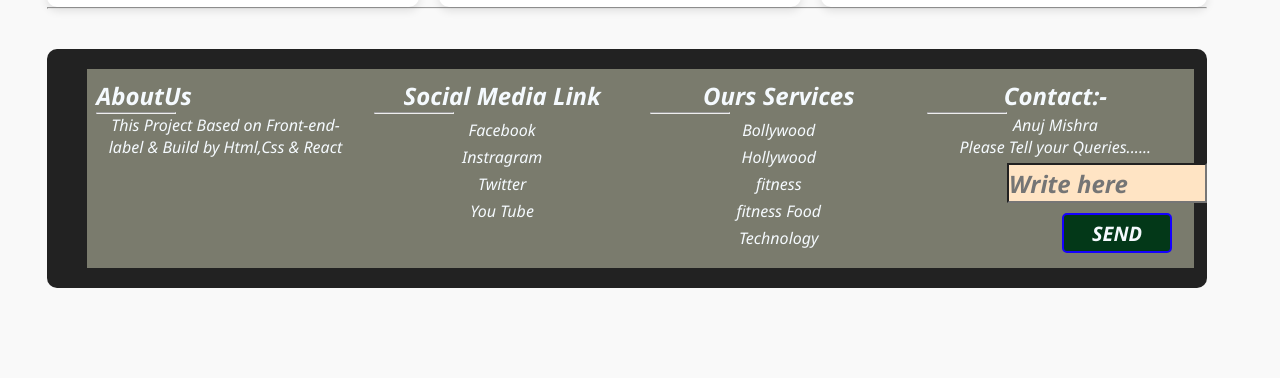
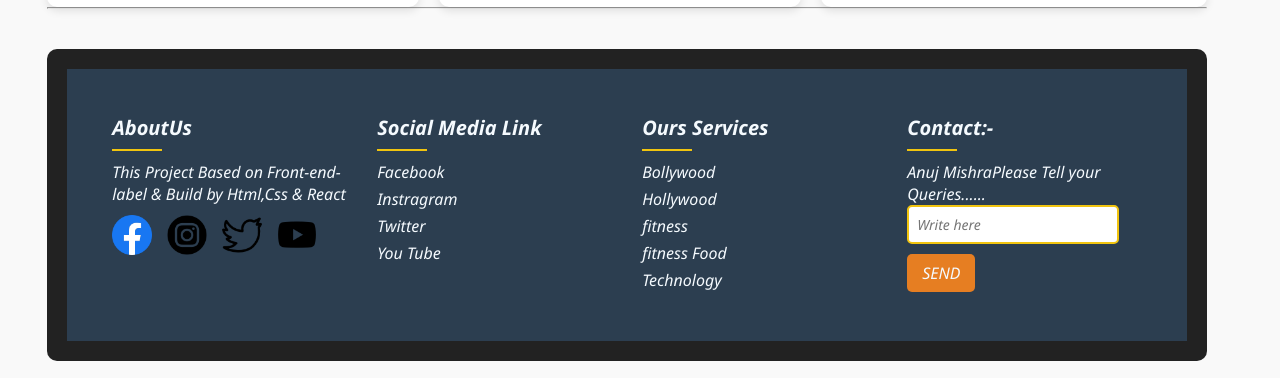
Before and after one commit to Anujmishra14/React_vlog_Project, a React (Create React App) app: page / in a window 1280 px wide. Shown: the part 4942-5320 px from the top of the page. Before the commit the page ends 5250 px from the top, so only its background shows below. Built offline with nearby package versions, Linux system fonts and the light colour scheme.

Commit message:
Update Footer.css

```diff
--- a/src/Components/Footer.css
+++ b/src/Components/Footer.css
@@ -1,141 +1,115 @@
-.footer-parent * {
-    /* background-color: black; */
+/* General Styling */
+.footerContainner {
+    display: flex;
+    flex-wrap: wrap;
+    justify-content: space-between;
+    background-color: #2c3e50;
     color: white;
-    box-sizing: border-box;
+    padding: 30px;
+    text-align: left;
 }
 
-.footerContainner {
-    display: flex;
-    width: 98.8%;
-    position: relative;
-    z-index: 7;
-    margin-left: 20px;
-    background-color: white;
-    color: white;
+.footerContainner > div {
+    flex: 1;
+    min-width: 250px;
+    padding: 15px;
 }
 
-.footerContainner>div {
-    display: flex;
-    flex-direction: column;
-    background-color: rgb(122, 123, 109);
-    /* background-color: aliceblue; */
-    color: rgb(247, 244, 244);
-    width: 25%;
-    padding: 10px;
+/* Headings */
+.about, .about1 {
+    font-size: 20px;
+    font-weight: bold;
+    margin-bottom: 8px;
+    color: #f1c40f;
 }
 
-.about {
-    align-self: flex-start;
-    margin-left: -1px;
+.footerHr, .footerHr1 {
+    width: 50px;
+    height: 2px;
+    background-color: #f1c40f;
+    border: none;
+    margin-bottom: 10px;
 }
 
-.footerHr {
-    width: 80px;
-    height: 2px;
-    /* margin-top: -50px; */
-    /* margin-bottom: -50px; */
-    margin-left: -1px;
-    align-self: flex-start;
-    background-color: rgb(192, 234, 7);
-    color: blue;
-
+/* Social Media Icons */
+.displayFt {
+    display: flex;
+    gap: 15px;
+    margin-top: 10px;
 }
 
-.links1 {
-    display: inline;
-    margin-top: 5px;
+.footerLogo {
+    width: 40px;
+    height: 40px;
+    cursor: pointer;
+    transition: transform 0.3s ease-in-out;
 }
 
-.footerHr1 {
-    width: 80px;
-    height: 2px;
+.footerLogo:hover {
+    transform: scale(1.1);
 }
 
-.displayFt {
-    /* background-color: rgb(18, 17, 17); */
-    box-sizing: border-box;
-    padding: 3px;
-
-    margin-top: 5px;
-    display: none;
-    justify-content: space-around;
+/* Links */
+.links1 {
+    display: block;
+    color: white;
+    text-decoration: none;
+    margin: 5px 0;
+    cursor: pointer;
+    font-size: 16px;
+    transition: color 0.3s ease-in-out;
 }
 
-.displayFt>img {
-    /* background-color: black; */
-    display: none;
-
+.links1:hover {
+    color: #f1c40f;
 }
 
-/* footerLogo {
-    /* background-color: aliceblue; */
-
-
+/* Contact Section */
 .question {
-    width: 200px;
-    background-color: bisque;
-    height: 40px;
+    width: 90%;
+    padding: 8px;
+    font-size: 14px;
+    border: 2px solid #f1c40f;
+    border-radius: 5px;
+    background: white;
     color: black;
-    font-weight: 800;
-    font-size: 24px;
-    margin: 5px 0px 5px 80px;
-}
-
-button.qsend {
-    padding: 5px;
-    font-size: 20px;
-    font-weight: bold;
-    border-radius: 5px;
-    margin: 5px 5px 5px 135px;
-    width: 110px;
-    height: 40px;
-    border: 2px solid rgb(21, 0, 255);
-    background-color: rgb(3, 56, 24);
-
-
-}
-
-
-.qsend:hover {
-    box-shadow: 5px 5px 5px rgb(231, 106, 106);
+    outline: none;
+    transition: border 0.3s ease-in-out;
 }
 
 .question:focus {
-    border: 4px solid orange;
-
+    border: 2px solid #e67e22;
 }
 
-@media (min-width:270px) and (max-width:580px) {
+.qsend {
+    margin-top: 10px;
+    padding: 8px 15px;
+    font-size: 16px;
+    background-color: #e67e22;
+    color: white;
+    border: none;
+    cursor: pointer;
+    border-radius: 5px;
+    transition: background 0.3s ease-in-out;
+}
+
+.qsend:hover {
+    background-color: #d35400;
+}
+
+/* Responsive Design */
+@media (max-width: 768px) {
     .footerContainner {
-        display: flex;
-        width: 99%;
-        position: relative;
-        z-index: 7;
-        margin-left: 20px;
-        /* background-color: black; */
         flex-direction: column;
-        color: white;
-        box-sizing: border-box;
-        /* background-color: aqua; */
+        align-items: center;
+        text-align: center;
     }
 
-    .footerContainner>div {
+    .footerContainner > div {
         width: 100%;
-        margin: 0px;
-        padding: 0px;
     }
 
-    .footerContainner {
-        margin: 2px;
+    .displayFt {
+        justify-content: center;
     }
-.blo-des{
-    font-size: 15px;
 }
-    .about {
-        margin: 0px;
-    }
-        .blo-des{
-box-sizing: border-box;
-padding: 5px;
-        }
-}
```
